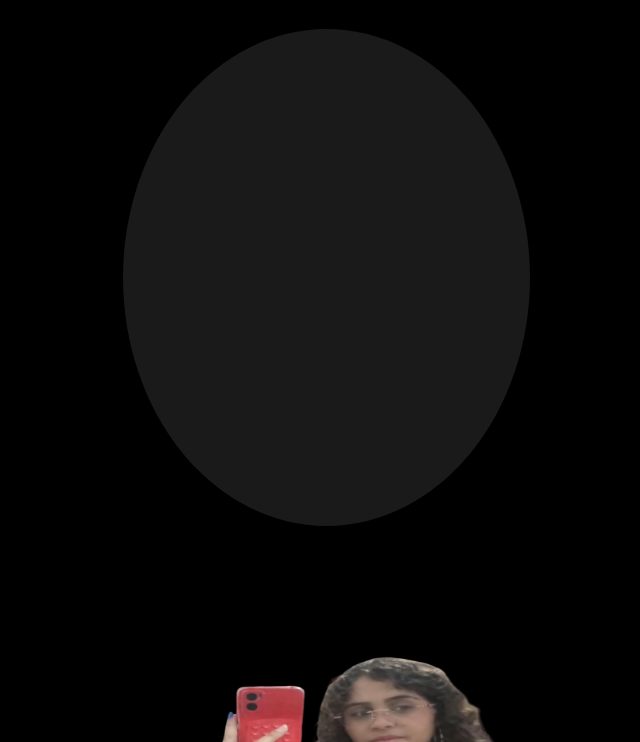
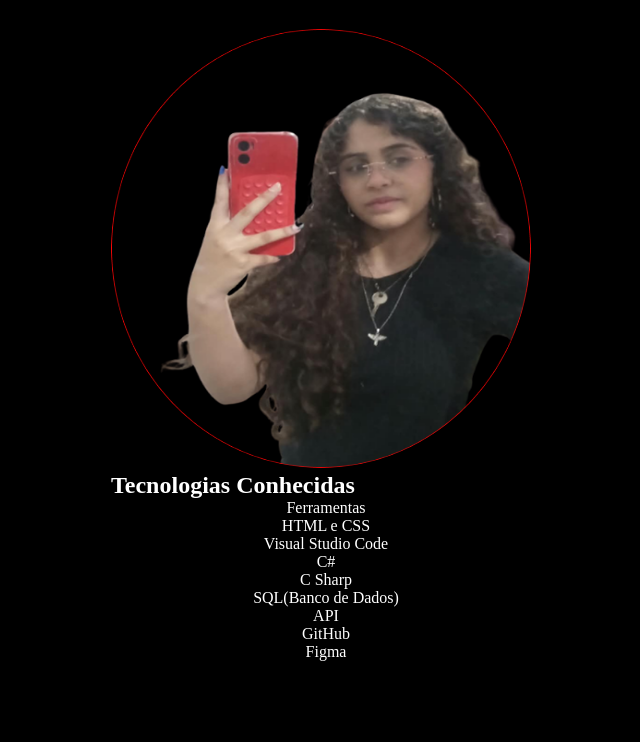
Before and after one commit to elololois/Portfolio, a plain HTML site: page portfolio.html in a window 1280 px wide. Shown: the part 58-800 px from the top of the page, without its empty margins (314-954 px from the left). Drawn offline with Linux system fonts and the light colour scheme.

Commit message:
outras atalizacoes de cor do h2 e p da 1 section

```diff
--- a/portfolio.css
+++ b/portfolio.css
@@ -41,17 +41,10 @@ h1 {
    margin: 12px;
 }
 
-.perfil-container {
-    width: 407px;
-    height: 560px;
-
-}
-
-
 .eu {
     z-index: 2;
-    width: 407px;
-    height: 497px;
+    width: 420px;
+    height: 439px;
     border-radius: 50%;
 }
 
@@ -61,17 +54,10 @@ h1 {
     height: 100%;
 }
 
+.tech p,h2{
 
-.circulo-fundo {
-    width: 407px;
-    height: 497px;
-    border-radius: 100%;
-    background-color: #1a1a1a;
-}
-.tech h2,p{
-
-    color: white;
+    color: rgb(255, 255, 255);
 }
 section{
-    background-color: rgb(100, 100, 100);
+    background-color: rgb(0, 0, 0);
 }
--- a/portfolio.html
+++ b/portfolio.html
@@ -19,9 +19,8 @@
         </div>
 
         <picture>
-            <div class="perfil-container">
-                <div class="circulo-fundo"></div>
-                <img class="eu" src="eu.png" alt="eu">
+
+                <img class="eu" src="Ellipse 11.png" alt="eu">
         </picture>
 
 
```
Also changed, not shown: Ellipse 11.png (added), eu.png (deleted).
